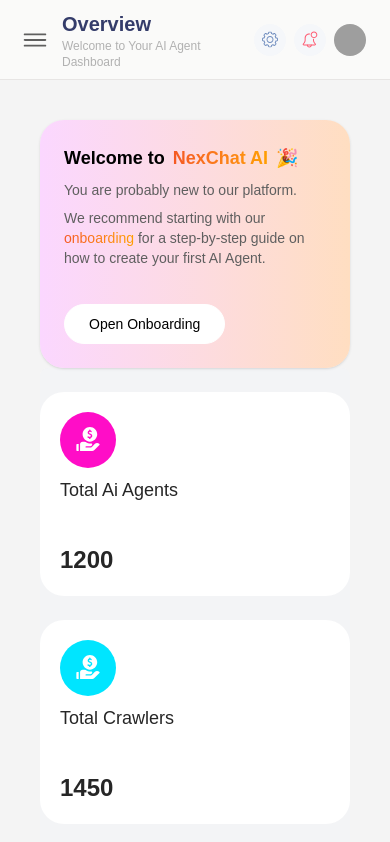
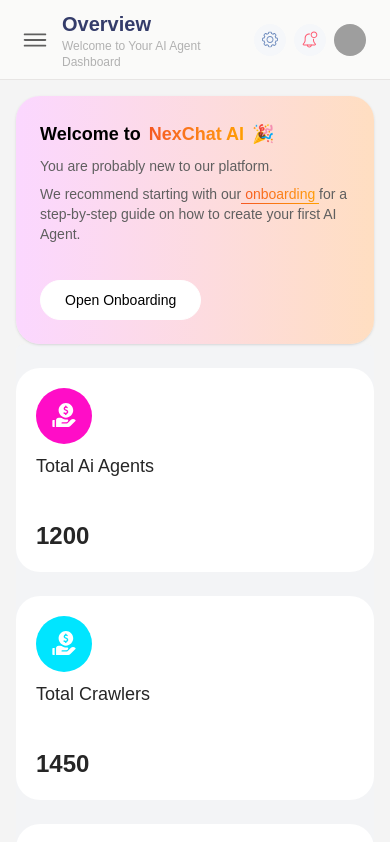
Before and after one commit to bmnazmussakib/nexchat-backend-dashboard, a Next.js app: page / in a window 390 px wide. Shown: the top 842 px of the page. Built offline with nearby package versions, Linux system fonts and the light colour scheme; grey boxes are pictures that could not be loaded; a web font is replaced by a local one.

Commit message:
update DashboardHero

```diff
--- a/app/components/DashboardHero.tsx
+++ b/app/components/DashboardHero.tsx
@@ -1,10 +1,11 @@
+'use client'
 import React from 'react'
 import { highlightTextWithGradient } from './ui/highlightTextWithGradient'
 import Link from 'next/link'
 
 type Props = {}
 
-function DashboardHero({}: Props) {
+function DashboardHero({ }: Props) {
   return (
     <>
       <div className="card bg-gradient-to-l from-[#FFDEC1] from-[0%] to-[#FBD7FF] to-[100%] w-full shadow-sm rounded-3xl">
@@ -16,9 +17,20 @@
           </h2>
           <p className="font-grandis md:text-lg text-sm">You are probably new to our platform.</p>
           <p className="font-grandis md:text-lg text-sm">We recommend starting with our
-                    <span className="bg-gradient-to-r from-[#f55823] to-[#ff9f00] bg-clip-text text-transparent relative before:absolute before:w-full before:h-[1px] before:left-0 before:-bottom-0.5 before:transition-all before:duration-200 before:bg-[linear-gradient(90deg,#f55823_0%,#ff9f00_100%)]"> onboarding</span> for a step-by-step guide on how to create your first AI Agent.</p>
+            <span className="bg-gradient-to-r from-[#f55823] to-[#ff9f00] bg-clip-text text-transparent relative before:absolute before:w-full before:h-[1px] before:left-0 before:-bottom-0.5 before:transition-all before:duration-200 before:bg-[linear-gradient(90deg,#f55823_0%,#ff9f00_100%)]"><Link href={'/onboarding'}> onboarding</Link> </span> for a step-by-step guide on how to create your first AI Agent.</p>
           <div className="card-actions justify-start mt-7">
-                    <Link href={'/onboarding'} className="btn bg-white border-white shadow-none rounded-full capitalize text-black font-grandis md:text-lg text-sm font-medium md:h-12 px-6">open onboarding</Link>
+            <button className="btn bg-white border-white shadow-none rounded-full capitalize text-black font-grandis md:text-lg text-sm font-medium md:h-12 px-6" onClick={() => document.getElementById('my_modal_3').showModal()}>open onboarding</button>
+            {/* You can open the modal using document.getElementById('ID').showModal() method */}
+            <dialog id="my_modal_3" className="modal">
+              <div className="modal-box">
+                <form method="dialog">
+                  {/* if there is a button in form, it will close the modal */}
+                  <button className="btn btn-sm btn-circle btn-ghost absolute right-2 top-2">✕</button>
+                </form>
+                <h3 className="font-bold text-lg">Hello!</h3>
+                <p className="py-4">Press ESC key or click on ✕ button to close</p>
+              </div>
+            </dialog>
           </div>
         </div>
       </div>
--- a/app/components/layout/DashboardLayout.tsx
+++ b/app/components/layout/DashboardLayout.tsx
@@ -81,7 +81,7 @@
                         </div>
                     </nav>
                     {/* Page content here */}
-                    <div className="p-10">{children}</div>
+                    <div className="lg:p-10 md:p-8 p-4">{children}</div>
                 </div>
 
                 <div className="drawer-side is-drawer-close:overflow-visible border-r border-stone-200">
@@ -147,6 +147,8 @@
                     </div>
                 </div>
             </div>
+
+
         </>
     )
 }
```
Lines whose indentation alone changed are shown as unchanged.
